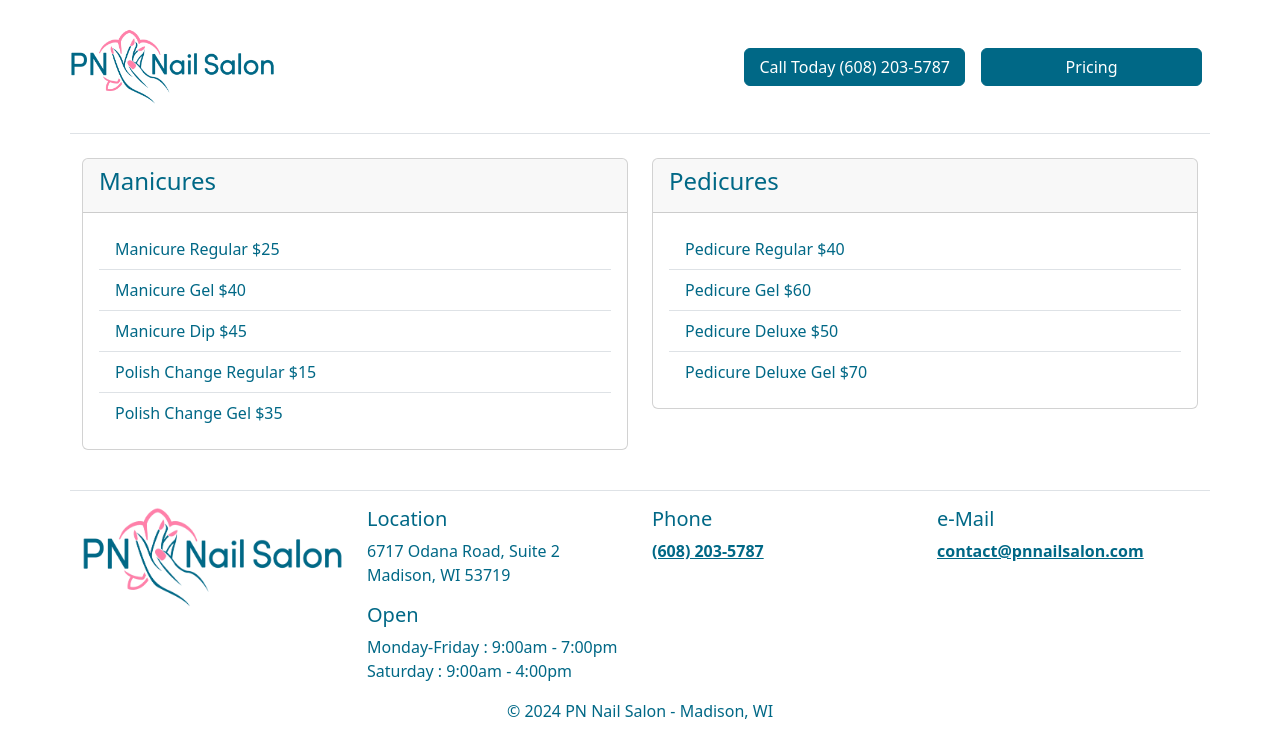
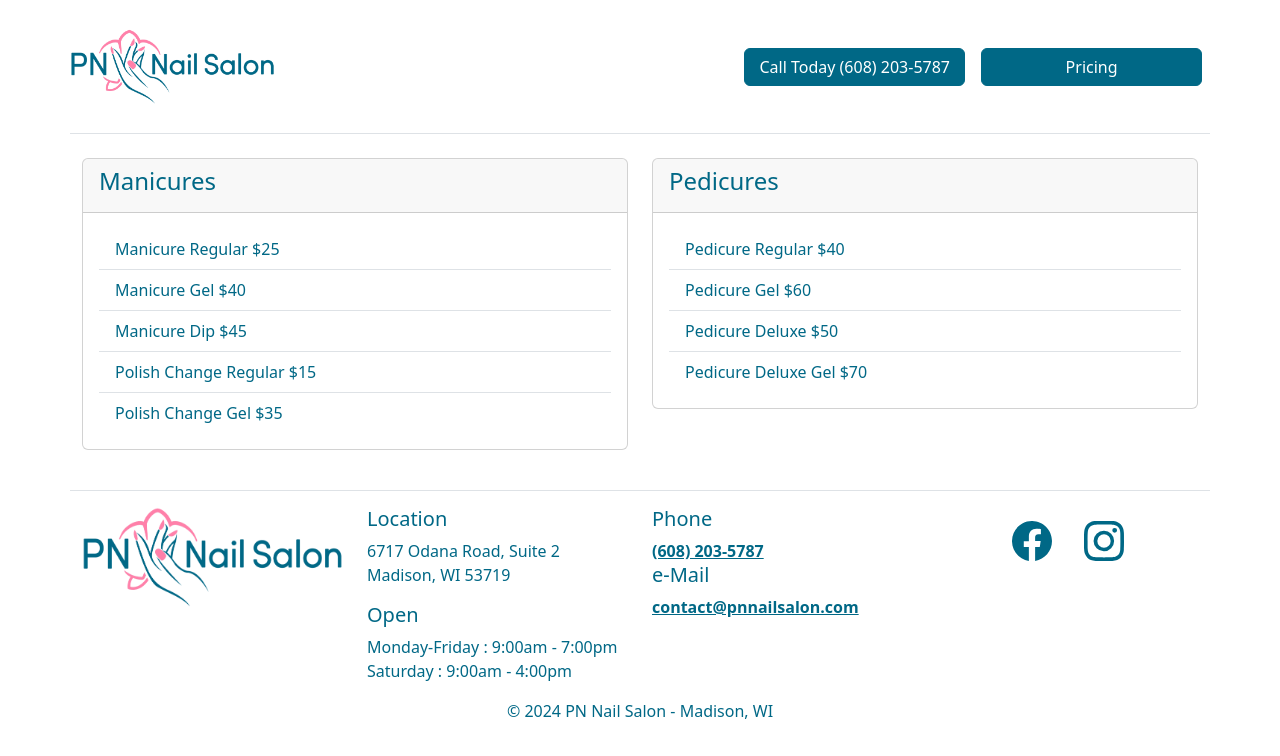
Before and after one commit to devfecta/pnnailsalon, a React (Create React App) app: page /pricing in a window 1280 px wide. Shown: the top 756 px of the page. Built offline with nearby package versions, Linux system fonts and the light colour scheme.

Commit message:
added social media

```diff
--- a/package.json
+++ b/package.json
@@ -9,6 +9,7 @@
     "bootstrap": "^5.3.3",
     "react": "^18.2.0",
     "react-bootstrap": "^2.10.2",
+    "react-bootstrap-icons": "^1.11.3",
     "react-dom": "^18.2.0",
     "react-router-dom": "^6.22.3",
     "react-scripts": "^5.0.1",
--- a/src/components/Footer.js
+++ b/src/components/Footer.js
@@ -1,5 +1,6 @@
 import React, { Component } from 'react';
 import Image from 'react-bootstrap/Image';
+import {Facebook, Instagram} from 'react-bootstrap-icons';
 
 class Footer extends Component {
 
@@ -28,10 +29,16 @@ class Footer extends Component {
                 <div className='col-12 col-md-6 col-lg-3 pb-3 text-start'>
                     <h5>Phone</h5>
                     <a href='tel:16082035787'>(608) 203-5787</a>
-                </div>
-                <div className='col-12 col-md-6 col-lg-3 pb-3 text-start'>
                     <h5>e-Mail</h5>
                     <a href='mailto:contact@pnnailsalon.com'>contact@pnnailsalon.com</a>
+                </div>
+                <div className='col-12 col-md-6 col-lg-3 pb-3 justify-content-center fs-1'>
+
+                <a href='https://www.facebook.com/pnnailsalon' className='m-3' target='_blank'><Facebook /></a>
+
+                <a href='https://www.instagram.com/pnnailsalon' className='m-3' target='_blank'><Instagram /></a>
+
+
                 </div>
 
                 <div className='col-12'>&copy; {this.currentYear} PN Nail Salon - Madison, WI</div>
```
Also changed, not shown: 1 other file (tests, documents, lock files or other folders).
